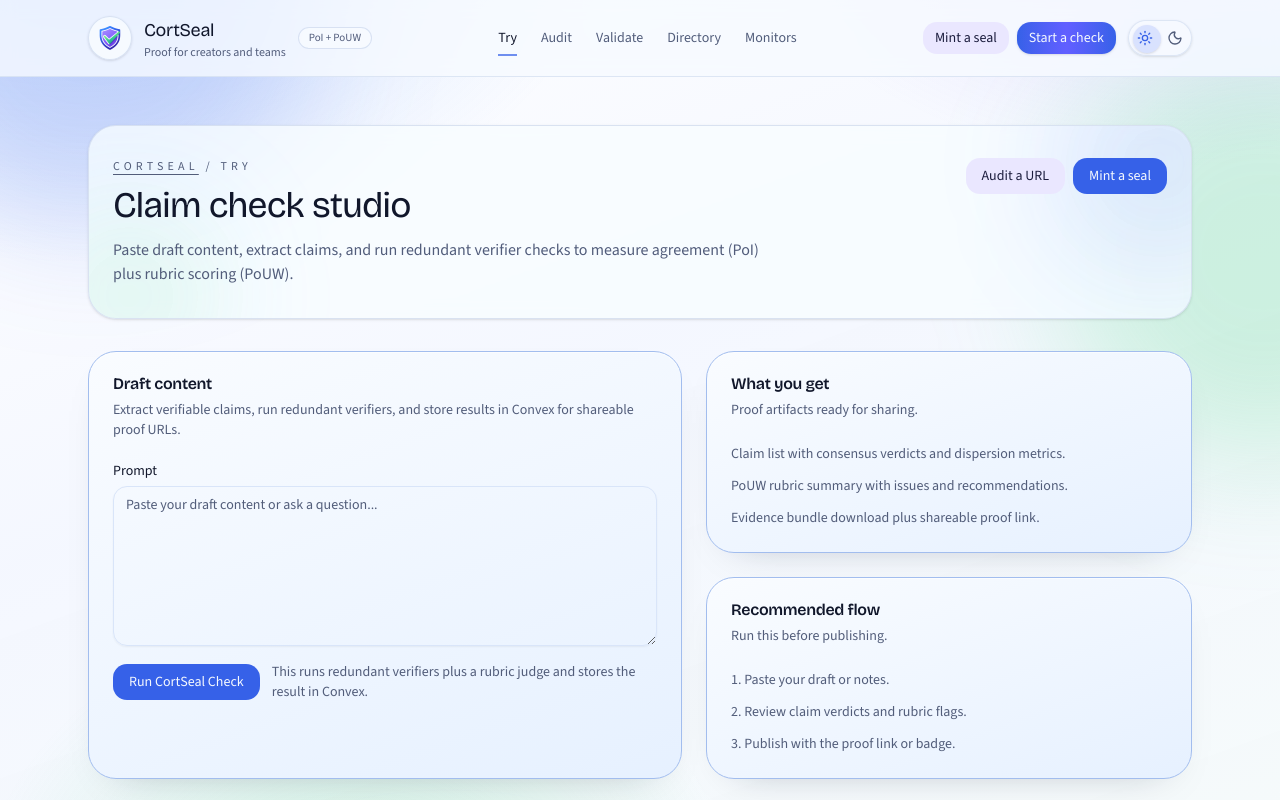
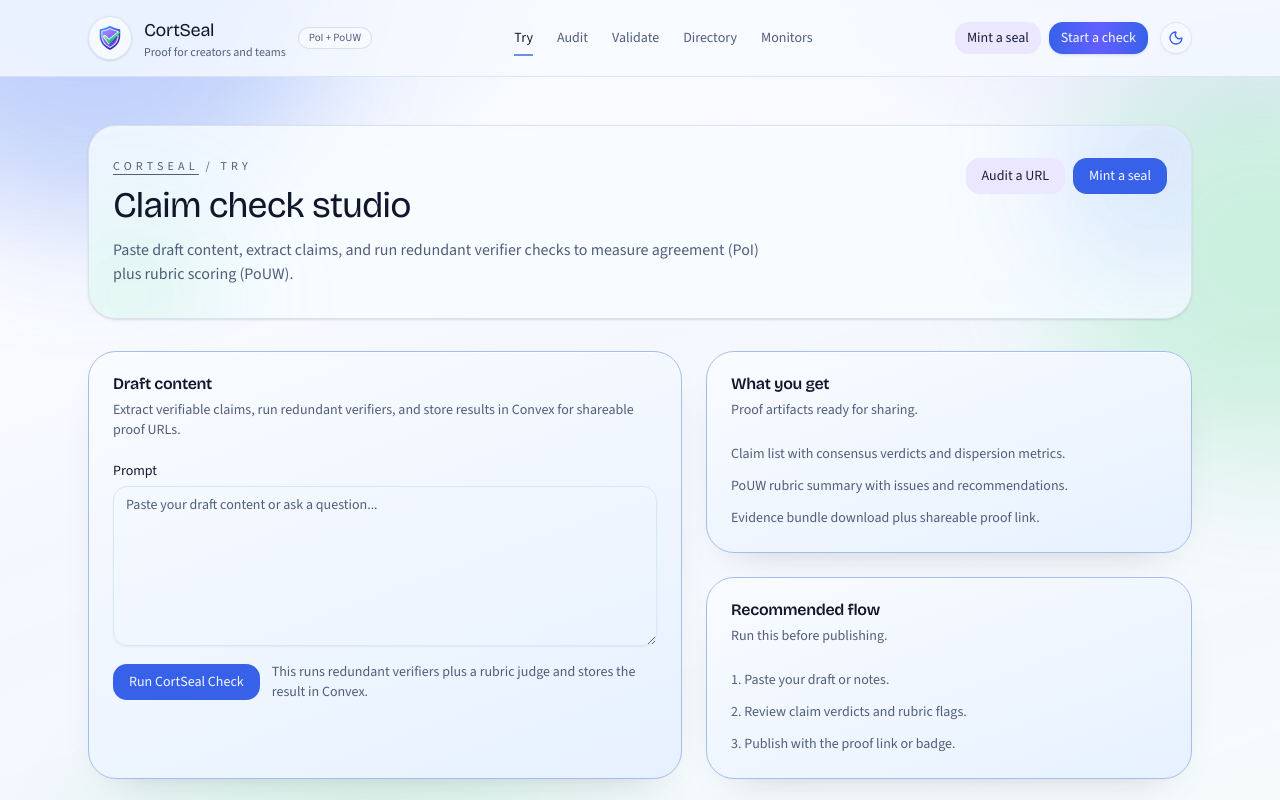
Before and after one commit to syntaxsurge/cort-seal, a Next.js app: page /try in a window 1280 px wide. Shown: the top 800 px of the page. Built offline with nearby package versions, Linux system fonts and the light colour scheme.

Commit message:
Improve dark-mode contrast and simplify theme toggle icon

```diff
--- a/src/app/globals.css
+++ b/src/app/globals.css
@@ -90,11 +90,11 @@
   --popover: oklch(0.23 0.05 270);
   --popover-foreground: oklch(0.96 0.01 260);
   --primary: oklch(0.66 0.2 265.8);
-  --primary-foreground: oklch(0.18 0.04 268.6);
+  --primary-foreground: oklch(0.98 0.01 260);
   --secondary: oklch(0.28 0.05 280);
-  --secondary-foreground: oklch(0.96 0.01 260);
+  --secondary-foreground: oklch(0.98 0.01 260);
   --muted: oklch(0.3 0.04 270);
-  --muted-foreground: oklch(0.7 0.04 265);
+  --muted-foreground: oklch(0.78 0.03 260);
   --accent: oklch(0.62 0.14 160);
   --accent-foreground: oklch(0.14 0.05 165);
   --destructive: oklch(0.62 0.2 28);
--- a/src/components/layout/ThemeToggle.tsx
+++ b/src/components/layout/ThemeToggle.tsx
@@ -4,6 +4,7 @@ import { useEffect, useState } from "react";
 import { Moon, Sun } from "lucide-react";
 import { useTheme } from "next-themes";
 
+import { Button } from "@/components/ui/button";
 import { cn } from "@/lib/utils";
 
 type ThemeToggleProps = {
@@ -23,7 +24,7 @@ export function ThemeToggle({ className }: ThemeToggleProps) {
       <span
         aria-hidden="true"
         className={cn(
-          "inline-flex h-9 w-16 items-center justify-center rounded-full border border-border/60 bg-background/70",
+          "inline-flex h-8 w-8 items-center justify-center rounded-full border border-border/60 bg-background/70",
           className
         )}
       />
@@ -31,36 +32,19 @@ export function ThemeToggle({ className }: ThemeToggleProps) {
   }
 
   const isDark = resolvedTheme === "dark";
+  const Icon = isDark ? Sun : Moon;
 
   return (
-    <button
+    <Button
       type="button"
       onClick={() => setTheme(isDark ? "light" : "dark")}
       aria-label={isDark ? "Switch to light mode" : "Switch to dark mode"}
       aria-pressed={isDark}
-      className={cn(
-        "relative inline-flex h-9 w-16 items-center justify-between rounded-full border border-border/60 bg-background/70 px-2 text-muted-foreground shadow-sm transition hover:text-foreground focus-visible:outline-none focus-visible:ring-2 focus-visible:ring-ring/50",
-        className
-      )}
+      variant="outline"
+      size="icon-sm"
+      className={cn("rounded-full border-border/60 bg-background/70", className)}
     >
-      <span
-        className={cn(
-          "absolute left-1 top-1 h-7 w-7 rounded-full bg-primary/15 shadow-sm transition-transform",
-          isDark ? "translate-x-7" : "translate-x-0"
-        )}
-      />
-      <Sun
-        className={cn(
-          "relative z-10 h-4 w-4 transition-colors",
-          isDark ? "text-muted-foreground" : "text-primary"
-        )}
-      />
-      <Moon
-        className={cn(
-          "relative z-10 h-4 w-4 transition-colors",
-          isDark ? "text-primary" : "text-muted-foreground"
-        )}
-      />
-    </button>
+      <Icon className="h-4 w-4 text-primary" />
+    </Button>
   );
 }
```
